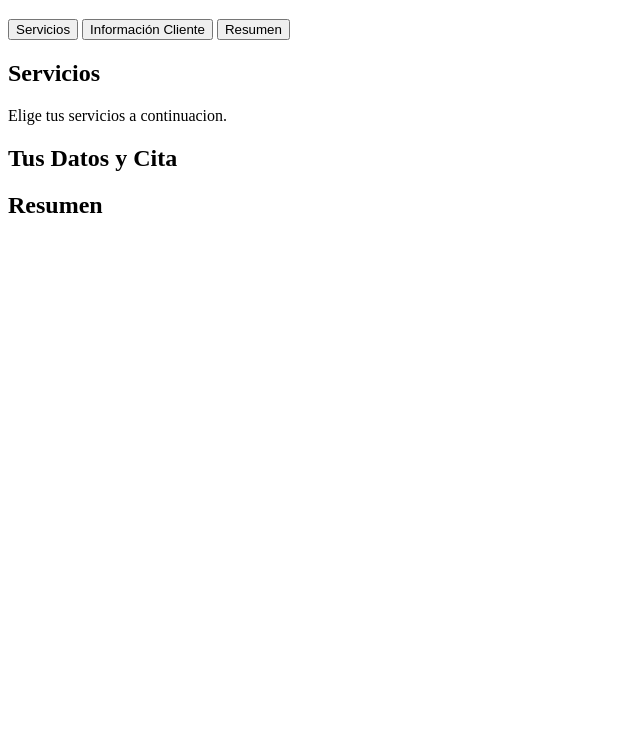
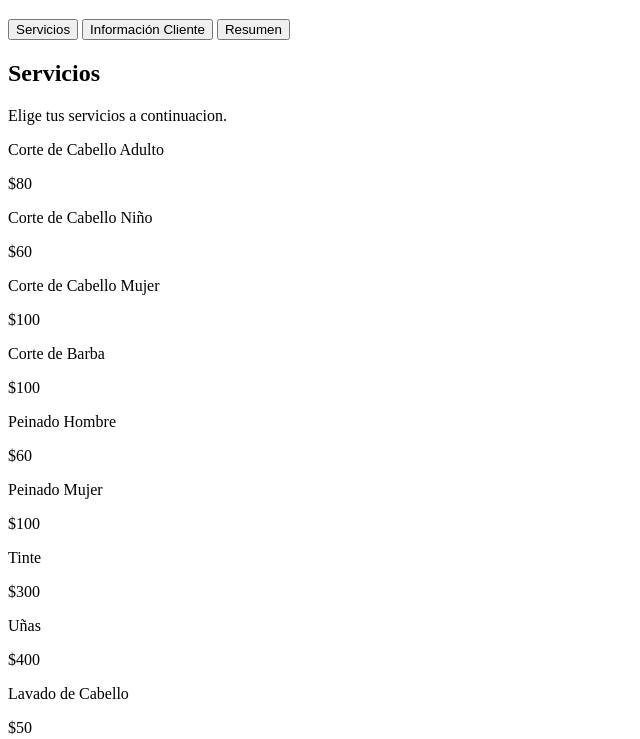
Before and after one commit to VictorLascares/appSalon, a website with bundled scripts: page index.html in a window 1280 px wide. Shown: the part 61-800 px from the top of the page, without its empty margins (0-640 px from the left). Built offline with nearby package versions, Linux system fonts and the light colour scheme; files whose address does not match are found by name.

Commit message:
Creando el HTMl de Servicios

```diff
--- a/index.html
+++ b/index.html
@@ -30,7 +30,7 @@
             <div class="section">
                 <h2>Servicios</h2>
                 <p class="text-center">Elige tus servicios a continuacion.</p>
-                <div class="list-services"></div>
+                <div id="servicios" class="list-services"></div>
             </div>
             <div class="section">
                 <h2>Tus Datos y Cita</h2>
--- a/src/js/app.js
+++ b/src/js/app.js
@@ -17,6 +17,26 @@ async function mostrarServicios() {
             const  { id, nombre, precio } = servicio;
 
             // DOM Scripting
+            // Generar nombre de Servicio
+            const nombreServicio = document.createElement('P');
+            nombreServicio.textContent = nombre;
+            nombreServicio.classList.add('nombre-servicio')
+
+            // Generar precio de Servicio
+            const precioServicio = document.createElement('P');
+            precioServicio.textContent = `$${precio}`;
+            precioServicio.classList.add('precio-servicio')
+
+            // Generar contenedor del servicio
+            const servicioDiv = document.createElement('DIV');
+            servicioDiv.classList.add('servicio');
+
+            // Agregar nombreServicio y precioServicio al contenedor
+            servicioDiv.appendChild(nombreServicio);
+            servicioDiv.appendChild(precioServicio);
+
+            // Inyectar en el HTMl
+            document.querySelector('.list-services').appendChild(servicioDiv);
         });
     } catch (error) {
         console.error(error);
```
